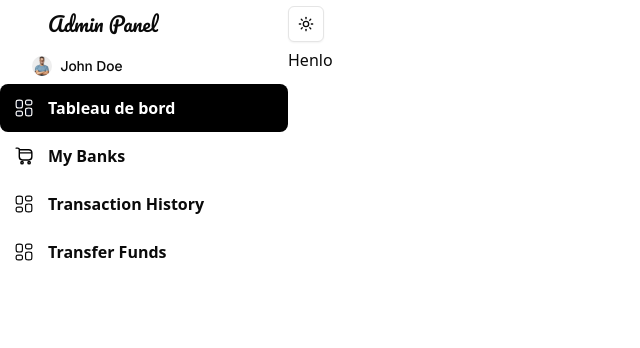
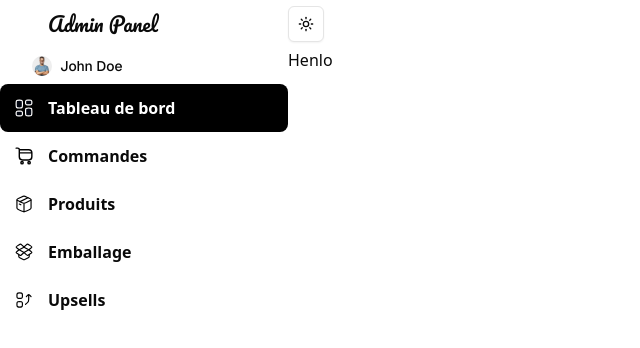
Before and after one commit to max-fletcher/next-boilerplate, a Next.js app: page / in a window 1280 px wide. Shown: the top 348 px of the page, without its empty margins (0-640 px from the left). Built offline with nearby package versions, Linux system fonts and the light colour scheme.

Commit message:
Added some icons svgs

```diff
--- a/components/LeftSidebar.tsx
+++ b/components/LeftSidebar.tsx
@@ -10,6 +10,9 @@ import TableOfContentsIcon from "./icons/TableOfContentsIcon"
 import { usePathname } from "next/navigation"
 import Link from "next/link"
 import CartIcon from "./icons/Cart"
+import OpenBoxIcon from "./icons/OpenBox"
+import SquareArrowUpIcon from "./icons/SquareArrowUp"
+import BoxIcon from "./icons/Box"
 
 export const sidebarLinks = [
   {
@@ -19,18 +22,23 @@ export const sidebarLinks = [
   },
   {
     imgIcon: CartIcon,
-    route: "/my-banks",
-    label: "My Banks",
+    route: "/commandes",
+    label: "Commandes",
   },
   {
-    imgIcon: TableOfContentsIcon,
-    route: "/transaction-history",
-    label: "Transaction History",
+    imgIcon: BoxIcon,
+    route: "/produits",
+    label: "Produits",
   },
   {
-    imgIcon: TableOfContentsIcon,
-    route: "/payment-transfer",
-    label: "Transfer Funds",
+    imgIcon: OpenBoxIcon,
+    route: "/emballage",
+    label: "Emballage",
+  },
+  {
+    imgIcon: SquareArrowUpIcon,
+    route: "/upsells",
+    label: "Upsells",
   },
 ];
 
--- /dev/null
+++ b/components/icons/Box.tsx
@@ -0,0 +1,20 @@
+import { cn } from "@/lib/utils";
+import { TIconTypes } from "@/types/icon.types";
+
+const BoxIcon = ({ classes = '', width = 20, height = 20, isActive = false }: TIconTypes) => {
+  return (
+    <svg
+      className={cn('fill-background dark:fill-[#030712] stroke-black dark:stroke-white', { 'fill-[#030712] dark:fill-white stroke-white dark:stroke-black' : isActive }, classes)}
+      style={{width, height}}
+      viewBox="0 0 17 16"
+      xmlns="http://www.w3.org/2000/svg"
+    >
+      <path d="M8.5 14.6667C7.95453 14.6667 7.43347 14.4465 6.39129 14.0063C3.79709 12.9105 2.5 12.3625 2.5 11.4409C2.5 11.1828 2.5 6.70967 2.5 4.66667M8.5 14.6667C9.04547 14.6667 9.56653 14.4465 10.6087 14.0063C13.2029 12.9105 14.5 12.3625 14.5 11.4409V4.66667M8.5 14.6667V7.56987" strokeLinecap="round" strokeLinejoin="round"/>
+      <path d="M6.05061 6.46091L4.10315 5.51856C3.03438 5.0014 2.5 4.74282 2.5 4.33333C2.5 3.92384 3.03438 3.66526 4.10315 3.14809L6.05061 2.20574C7.25253 1.62413 7.85353 1.33333 8.5 1.33333C9.14647 1.33333 9.74747 1.62413 10.9494 2.20574L12.8969 3.14809C13.9656 3.66526 14.5 3.92384 14.5 4.33333C14.5 4.74282 13.9656 5.0014 12.8969 5.51856L10.9494 6.46091C9.74747 7.04253 9.14647 7.33333 8.5 7.33333C7.85353 7.33333 7.25253 7.04253 6.05061 6.46091Z" strokeLinecap="round" strokeLinejoin="round"/>
+      <path d="M4.5 8L5.83333 8.66667" strokeLinecap="round" strokeLinejoin="round"/>
+      <path d="M11.8333 2.66667L5.16663 6.00001" strokeLinecap="round" strokeLinejoin="round"/>
+    </svg>
+  )
+}
+
+export default BoxIcon
--- a/components/icons/Cart.tsx
+++ b/components/icons/Cart.tsx
@@ -1,7 +1,6 @@
 // import { cn } from "@/lib/utils";
 import { cn } from "@/lib/utils";
 import { TIconTypes } from "@/types/icon.types";
-import React from "react";
 
 const CartIcon = ({ classes = '', width = 20, height = 20, isActive = false }: TIconTypes) => {
   return (
--- /dev/null
+++ b/components/icons/OpenBox.tsx
@@ -0,0 +1,20 @@
+
+import { cn } from "@/lib/utils";
+import { TIconTypes } from "@/types/icon.types";
+
+const OpenBoxIcon = ({ classes = '', width = 20, height = 20, isActive = false }: TIconTypes) => {
+  return (
+    <svg
+      className={cn('fill-background dark:fill-[#030712] stroke-black dark:stroke-white', { 'fill-[#030712] dark:fill-white stroke-white dark:stroke-black' : isActive }, classes)}
+      style={{width, height}}
+      viewBox="0 0 17 16"
+      xmlns="http://www.w3.org/2000/svg"
+    >
+      <path d="M4.05566 10.2223V11.5552C4.05566 12.3203 4.1921 12.5587 4.87461 12.9069L7.83757 14.4181C8.48777 14.7497 8.51244 14.7497 9.16264 14.4181L12.1256 12.9069C12.8081 12.5587 12.9446 12.3203 12.9446 11.5552V10.2223" strokeLinecap="round" strokeLinejoin="round"/>
+      <path d="M10.2307 2.19289L8.49992 3.75785L6.76909 2.19289C6.15887 1.64115 5.85377 1.36528 5.48054 1.3359C5.10731 1.30651 4.76527 1.53142 4.0812 1.98125L2.84222 2.79598C2.17784 3.23286 1.84565 3.4513 1.83359 3.77587C1.82153 4.10044 2.13652 4.34457 2.76652 4.83282L4.37755 6.08136L2.76652 7.32994C2.13653 7.81814 1.82153 8.06228 1.83359 8.38688C1.84565 8.71141 2.17784 8.92988 2.84222 9.36674L4.74416 10.6174C5.109 10.8573 5.29142 10.9773 5.49047 10.9616C5.68953 10.9459 5.85225 10.7988 6.1777 10.5045L8.49992 8.40488L10.2307 9.96981C10.841 10.5215 11.1461 10.7975 11.5193 10.8268C11.8925 10.8562 12.2346 10.6313 12.9187 10.1815L14.1576 9.36674C14.822 8.92988 15.1542 8.71141 15.1663 8.38688C15.1783 8.06228 14.8633 7.81814 14.2333 7.32994L12.6223 6.08136L14.2333 4.83282C14.8633 4.34457 15.1783 4.10044 15.1663 3.77587C15.1542 3.4513 14.822 3.23286 14.1576 2.79598L12.9187 1.98125C12.2346 1.53142 11.8925 1.30651 11.5193 1.3359C11.1461 1.36528 10.841 1.64115 10.2307 2.19289Z" strokeLinecap="round" strokeLinejoin="round"/>
+      <path d="M8.5001 3.92578L12.5742 6.14801L8.5001 8.3702L4.42603 6.14801L8.5001 3.92578Z" strokeLinecap="round" strokeLinejoin="round"/>
+    </svg>
+  )
+}
+
+export default OpenBoxIcon
--- /dev/null
+++ b/components/icons/SquareArrowUp.tsx
@@ -0,0 +1,20 @@
+// import { cn } from "@/lib/utils";
+import { cn } from "@/lib/utils";
+import { TIconTypes } from "@/types/icon.types";
+
+const SquareArrowUpIcon = ({ classes = '', width = 20, height = 20, isActive = false }: TIconTypes) => {
+  return (
+    <svg
+      className={cn('fill-background dark:fill-[#030712] stroke-black dark:stroke-white', { 'fill-[#030712] dark:fill-white stroke-white dark:stroke-black' : isActive }, classes)}
+      style={{width, height}}
+      viewBox="0 0 17 16"
+      xmlns="http://www.w3.org/2000/svg"
+    >
+      <path d="M10.4999 5.11572L11.4393 4.12468C11.9393 3.59716 12.1893 3.3334 12.4999 3.3334C12.8106 3.3334 13.0606 3.59716 13.5606 4.12468L14.4999 5.11572M12.4999 3.39156V6.30828C12.4999 7.79726 12.4999 8.54172 12.2021 9.19826C11.9041 9.85472 11.3439 10.345 10.2233 11.3255L9.83325 11.6667" strokeLinecap="round" strokeLinejoin="round"/>
+      <path d="M2.5 4.33333C2.5 3.51659 2.5 3.10822 2.65895 2.79627C2.79877 2.52186 3.02186 2.29877 3.29627 2.15895C3.60822 2 4.01659 2 4.83333 2C5.65007 2 6.05845 2 6.3704 2.15895C6.64481 2.29877 6.8679 2.52186 7.00772 2.79627C7.16667 3.10822 7.16667 3.51659 7.16667 4.33333C7.16667 5.15007 7.16667 5.55845 7.00772 5.8704C6.8679 6.14481 6.64481 6.3679 6.3704 6.50772C6.05845 6.66667 5.65007 6.66667 4.83333 6.66667C4.01659 6.66667 3.60822 6.66667 3.29627 6.50772C3.02186 6.3679 2.79877 6.14481 2.65895 5.8704C2.5 5.55845 2.5 5.15007 2.5 4.33333Z" />
+      <path d="M2.5 11.6667C2.5 10.8499 2.5 10.4415 2.65895 10.1296C2.79877 9.85521 3.02186 9.63208 3.29627 9.49228C3.60822 9.33334 4.01659 9.33334 4.83333 9.33334C5.65007 9.33334 6.05845 9.33334 6.3704 9.49228C6.64481 9.63208 6.8679 9.85521 7.00772 10.1296C7.16667 10.4415 7.16667 10.8499 7.16667 11.6667C7.16667 12.4834 7.16667 12.8918 7.00772 13.2037C6.8679 13.4781 6.64481 13.7013 6.3704 13.8411C6.05845 14 5.65007 14 4.83333 14C4.01659 14 3.60822 14 3.29627 13.8411C3.02186 13.7013 2.79877 13.4781 2.65895 13.2037C2.5 12.8918 2.5 12.4834 2.5 11.6667Z" />
+    </svg>
+  );
+};
+
+export default SquareArrowUpIcon;
--- a/components/icons/TableOfContentsIcon.tsx
+++ b/components/icons/TableOfContentsIcon.tsx
@@ -1,7 +1,6 @@
 // import { cn } from "@/lib/utils";
 import { cn } from "@/lib/utils";
 import { TIconTypes } from "@/types/icon.types";
-import React from "react";
 
 const TableOfContentsIcon = ({ classes = '', width = 20, height = 20, isActive = false }: TIconTypes) => {
   console.log(isActive)
```
